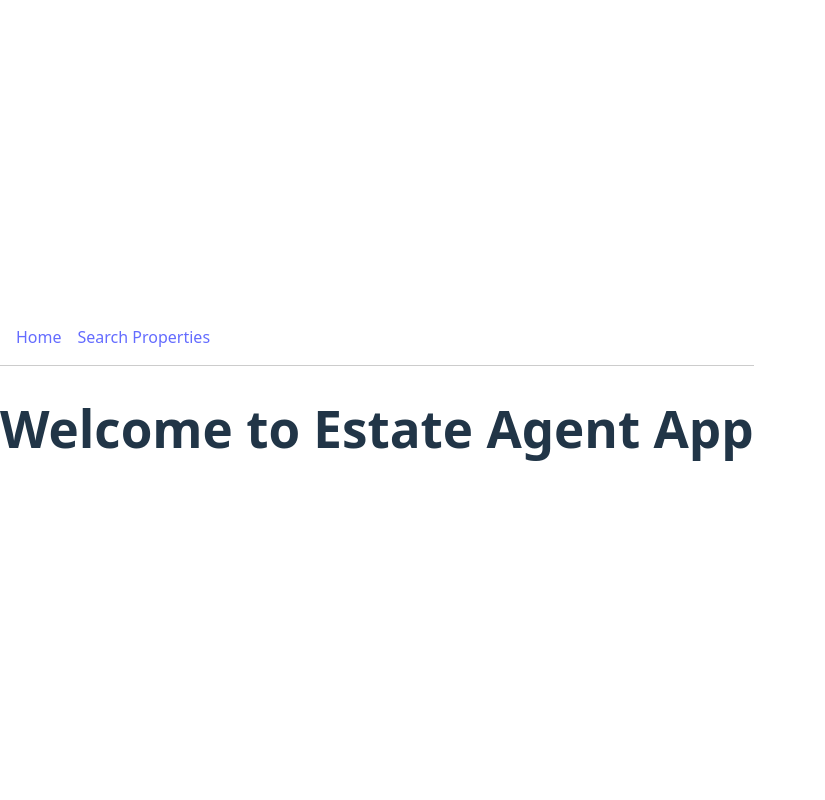
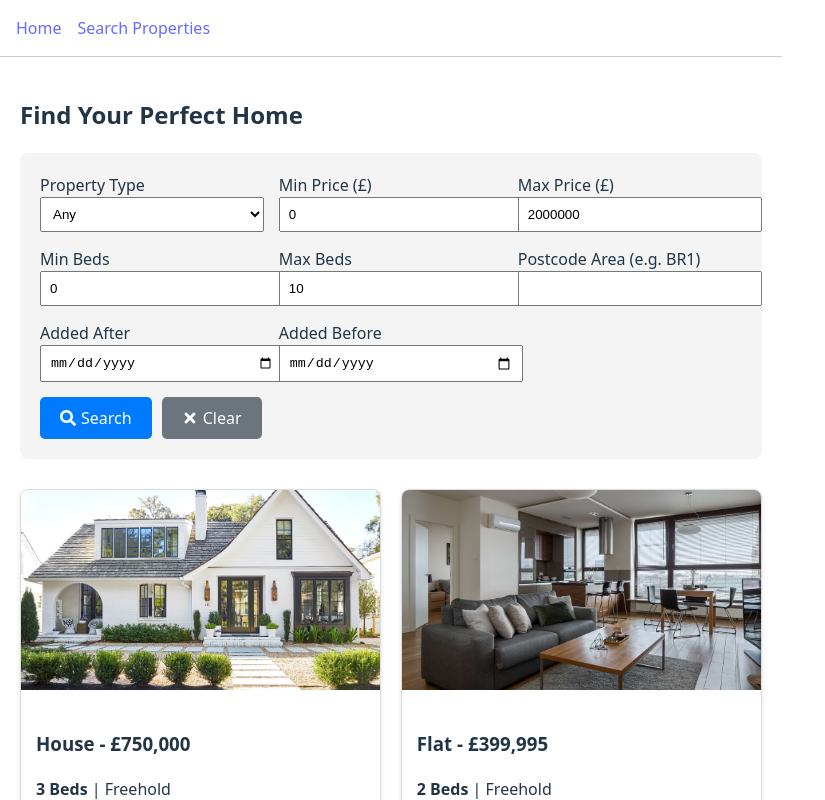
Before and after one commit to almapar/ca-acasa, a React (Vite) app: page / in a window 1280 px wide. Shown: the top 800 px of the page, without its empty margins (0-825 px from the left). Built offline with nearby package versions, Linux system fonts and the light colour scheme.

Commit message:
Integrate SearchPage into App routes

```diff
--- a/src/App.jsx
+++ b/src/App.jsx
@@ -1,6 +1,7 @@
 import React from 'react';
 import { BrowserRouter as Router, Routes, Route, Link } from 'react-router-dom';
 import propertiesData from './data/properties.json'; // Importing your data
+import SearchPage from './components/SearchPage';
 
 function App() {
   return (
@@ -14,8 +15,8 @@ function App() {
 
         {/* Routes define which component shows up */}
         <Routes>
-          <Route path="/" element={<h1>Welcome to Estate Agent App</h1>} />
-          <Route path="/search" element={<h1>Search Page (Coming Soon)</h1>} />
+        <Route path="/" element={<SearchPage />} />
+          <Route path="/search" element={<SearchPage />} />
         </Routes>
       </div>
     </Router>
```
